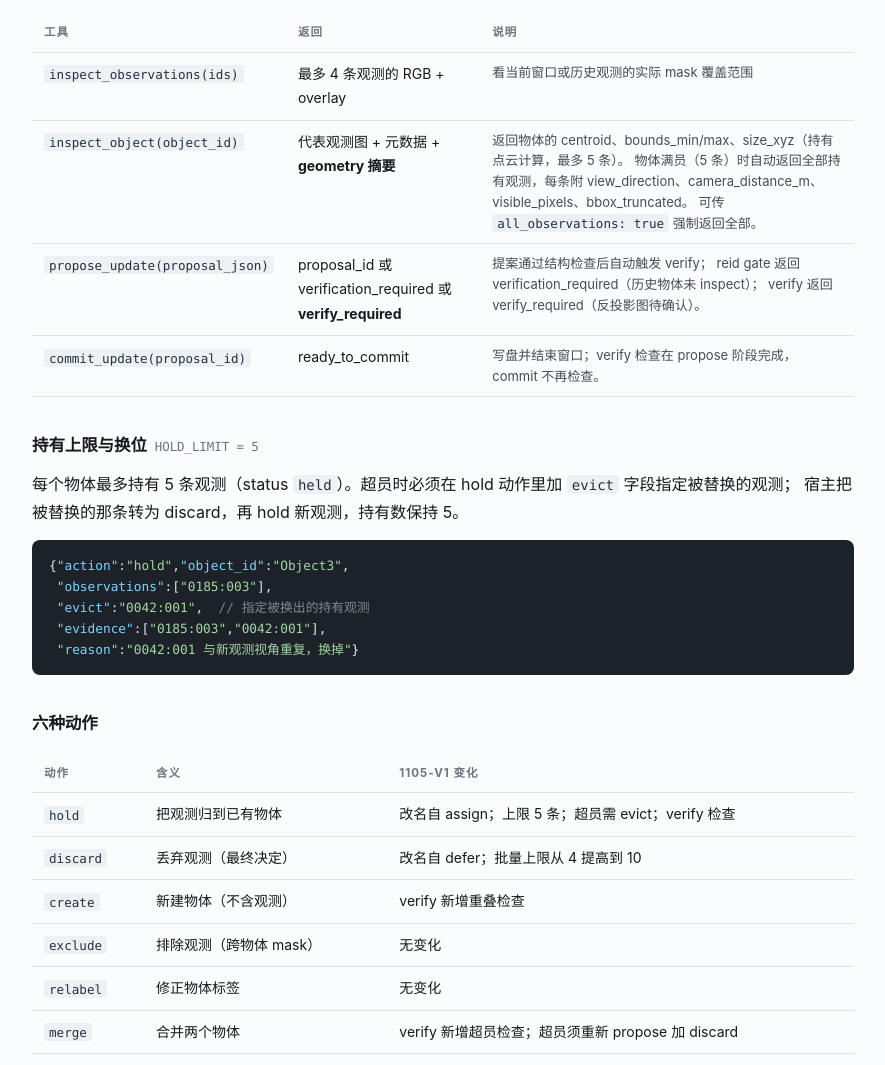
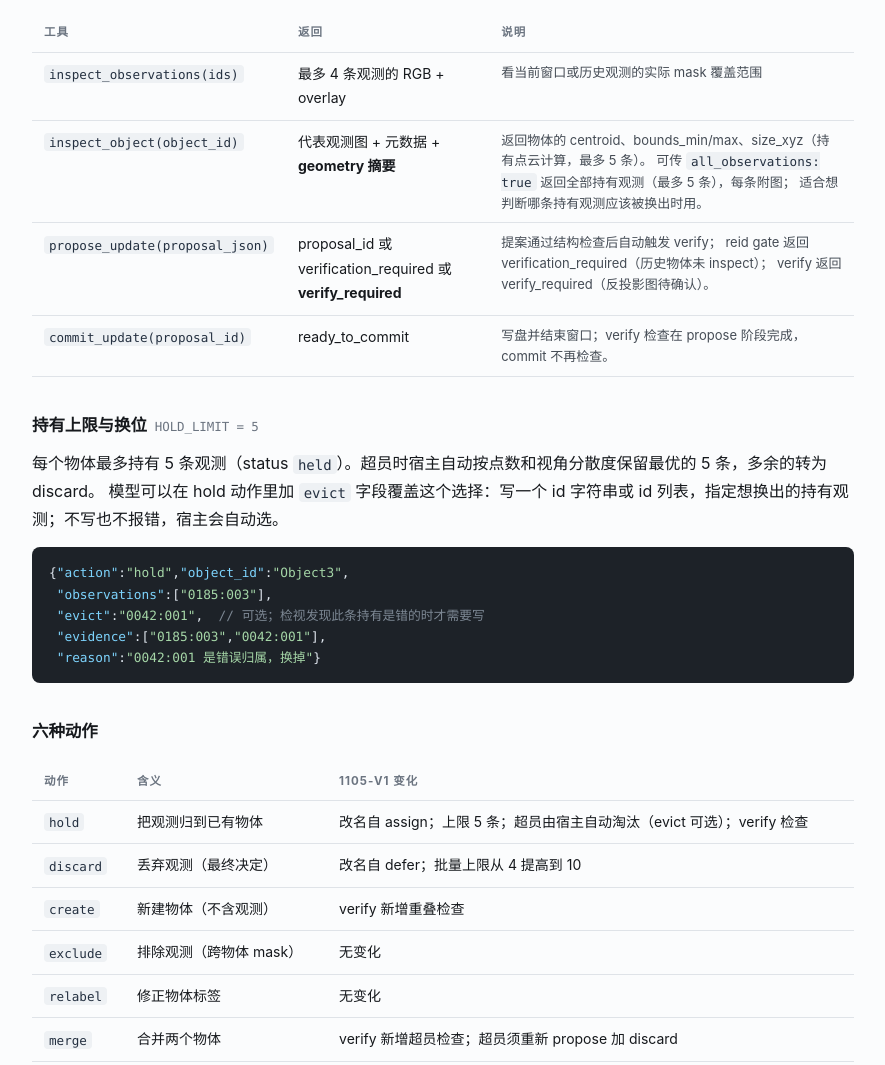
Before and after one commit to ZhitaoWang111/Reconstruction, a plain HTML site: page InstanceRecognition/docs/algorithm-1105-v1.html in a window 1280 px wide. Shown: the part 6276-7341 px from the top of the page, without its empty margins (340-1225 px from the left). Drawn offline with Linux system fonts and the light colour scheme.

Commit message:
Sync algorithm-1105-v1.html with current code
Three stale claims updated:
- inspect_object: remove false 'auto-returns all when full'; it only
  does so when all_observations=true is passed
- Hold cap section: evict is now optional (host auto-evicts by score);
  accepts string or list; update code example comment
- Verify table: hold row was 'always render when camera_to_world
  present'; now 'render only when hit rate < 0.2, max 6 images'

```diff
--- a/InstanceRecognition/docs/algorithm-1105-v1.html
+++ b/InstanceRecognition/docs/algorithm-1105-v1.html
@@ -450,8 +450,8 @@
         <td>代表观测图 + 元数据 + <b>geometry 摘要</b></td>
         <td>
           返回物体的 centroid、bounds_min/max、size_xyz（持有点云计算，最多 5 条）。
-          物体满员（5 条）时自动返回全部持有观测，每条附 view_direction、camera_distance_m、visible_pixels、bbox_truncated。
-          可传 <code>all_observations: true</code> 强制返回全部。
+          可传 <code>all_observations: true</code> 返回全部持有观测（最多 5 条），每条附图；
+          适合想判断哪条持有观测应该被换出时用。
         </td>
       </tr>
       <tr>
@@ -473,20 +473,20 @@
 
   <h3>持有上限与换位<span class="h">HOLD_LIMIT = 5</span></h3>
   <p>
-    每个物体最多持有 5 条观测（status <code>held</code>）。超员时必须在 hold 动作里加 <code>evict</code> 字段指定被替换的观测；
-    宿主把被替换的那条转为 discard，再 hold 新观测，持有数保持 5。
+    每个物体最多持有 5 条观测（status <code>held</code>）。超员时宿主自动按点数和视角分散度保留最优的 5 条，多余的转为 discard。
+    模型可以在 hold 动作里加 <code>evict</code> 字段覆盖这个选择：写一个 id 字符串或 id 列表，指定想换出的持有观测；不写也不报错，宿主会自动选。
   </p>
   <pre><code>{<span class="k">"action"</span>:<span class="s">"hold"</span>,<span class="k">"object_id"</span>:<span class="s">"Object3"</span>,
  <span class="k">"observations"</span>:[<span class="s">"0185:003"</span>],
- <span class="k">"evict"</span>:<span class="s">"0042:001"</span>,  <span class="c">// 指定被换出的持有观测</span>
+ <span class="k">"evict"</span>:<span class="s">"0042:001"</span>,  <span class="c">// 可选；检视发现此条持有是错的时才需要写</span>
  <span class="k">"evidence"</span>:[<span class="s">"0185:003"</span>,<span class="s">"0042:001"</span>],
- <span class="k">"reason"</span>:<span class="s">"0042:001 与新观测视角重复，换掉"</span>}</code></pre>
+ <span class="k">"reason"</span>:<span class="s">"0042:001 是错误归属，换掉"</span>}</code></pre>
 
   <h3>六种动作</h3>
   <table>
     <thead><tr><th>动作</th><th>含义</th><th>1105-v1 变化</th></tr></thead>
     <tbody>
-      <tr><td><code>hold</code></td><td>把观测归到已有物体</td><td>改名自 assign；上限 5 条；超员需 evict；verify 检查</td></tr>
+      <tr><td><code>hold</code></td><td>把观测归到已有物体</td><td>改名自 assign；上限 5 条；超员由宿主自动淘汰（evict 可选）；verify 检查</td></tr>
       <tr><td><code>discard</code></td><td>丢弃观测（最终决定）</td><td>改名自 defer；批量上限从 4 提高到 10</td></tr>
       <tr><td><code>create</code></td><td>新建物体（不含观测）</td><td>verify 新增重叠检查</td></tr>
       <tr><td><code>exclude</code></td><td>排除观测（跨物体 mask）</td><td>无变化</td></tr>
@@ -530,8 +530,8 @@
     <tbody>
       <tr>
         <td><code>hold</code></td>
-        <td>把目标物体的持有点云反投影到观测所在帧的 RGB 上；青色点 = 物体云，黄框 = mask bbox</td>
-        <td>有 camera_to_world 时始终渲染</td>
+        <td>有 camera_to_world 时，把目标物体的其余持有点云投进新观测所在帧；命中率（落在 mask 内的比例）&lt; 20% 时渲染，每次最多 6 张（最差的排前面）</td>
+        <td>命中率 &lt; HOLD_HIT_THRESHOLD（0.2）</td>
       </tr>
       <tr>
         <td><code>create</code></td>
@@ -573,7 +573,7 @@
       <div class="dot m">3b</div>
       <div class="body">
         <div class="name">发现问题</div>
-        <div class="io2">模型重新调 propose_update（修改 object_id / 加 discard / 加 evict）→ 回到步骤 2</div>
+        <div class="io2">模型重新调 propose_update（修改 object_id / 加 discard / 在 evict 里指定换出的观测）→ 回到步骤 2</div>
       </div>
     </div>
     <div class="step">
```
